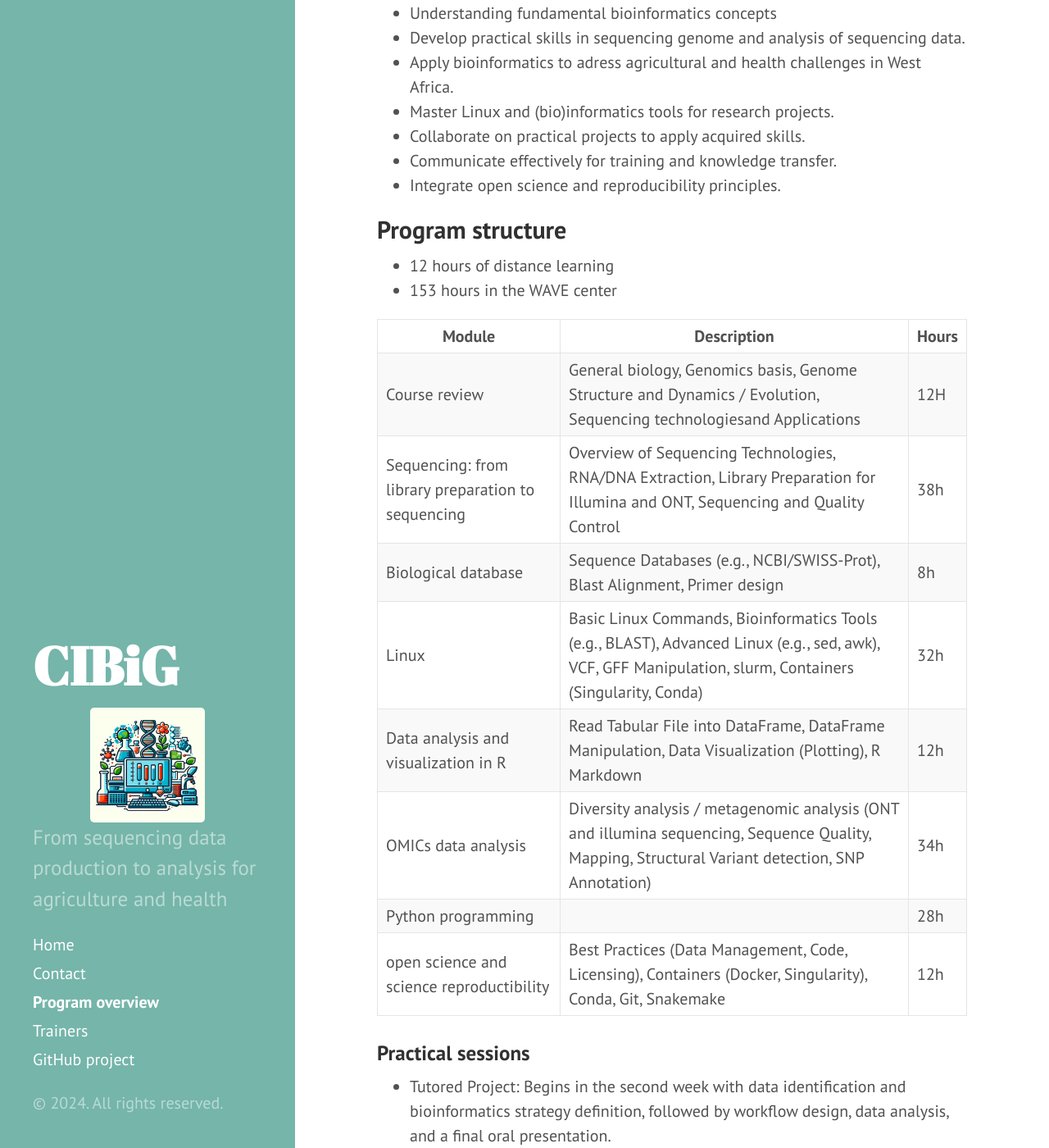
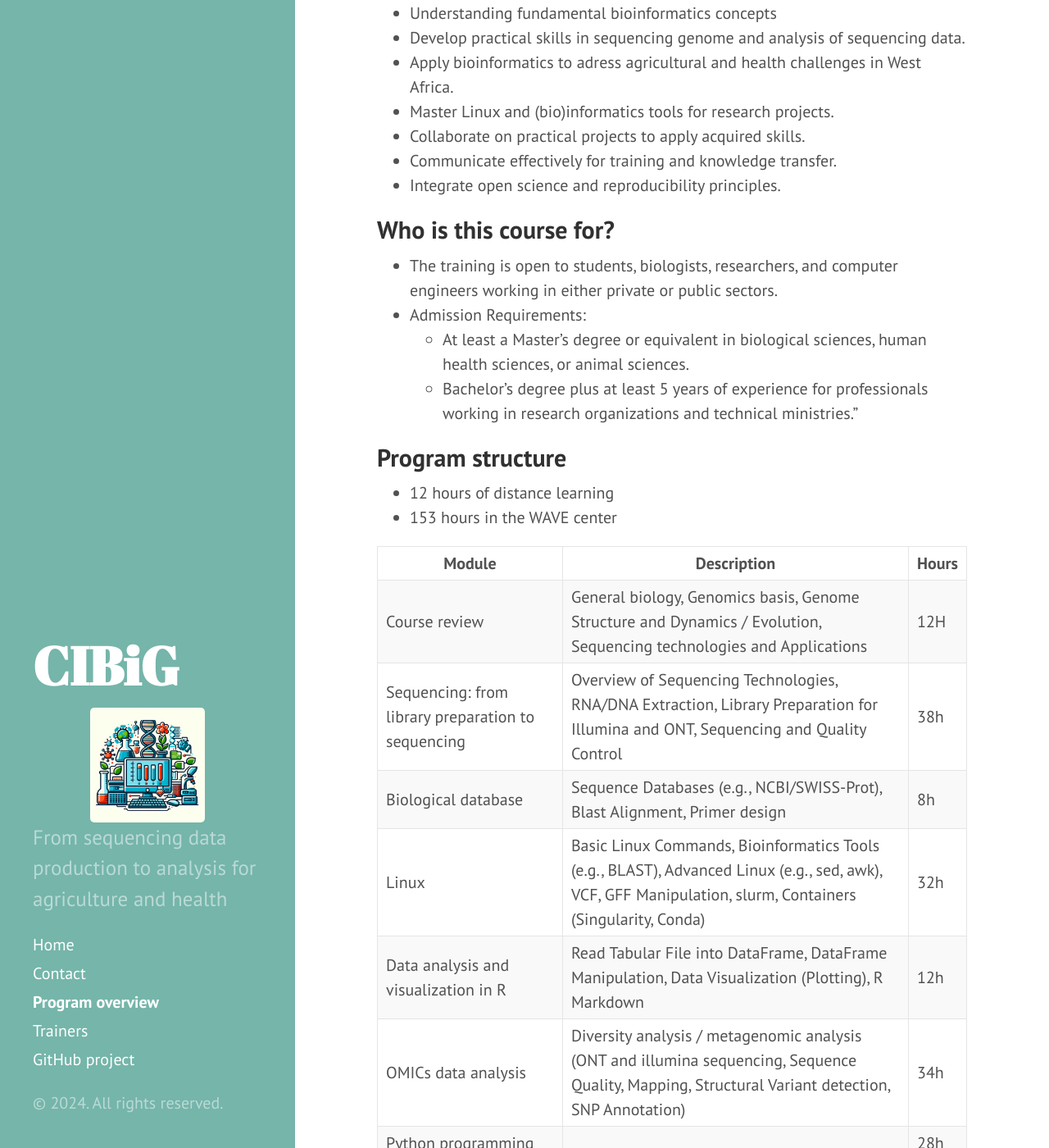
Before and after one commit to CIBiG-Course/CIBiG-course.github.io, a Jekyll site: the page built from docs/description.md, in a window 1280 px wide and 1400 px high, scrolled down 249 px. Shown: the whole window at 82% size. Built offline with Jekyll 4.4.1, drawn with Linux system fonts in a browser that asks for light colours; some of the changed text lies outside the part shown.

Commit message:
update table module

```diff
--- a/docs/description.md
+++ b/docs/description.md
@@ -13,21 +13,28 @@ The certificate provides comprehensive multidisciplinary training in advancing c
 * Communicate effectively for training and knowledge transfer.
 * Integrate open science and reproducibility principles.
 
+## Who is this course for?
+
+* The training is open to students, biologists, researchers, and computer engineers working in either private or public sectors.
+* Admission Requirements:
+  * At least a Master's degree or equivalent in biological sciences, human health sciences, or animal sciences.
+  * Bachelor's degree plus at least 5 years of experience for professionals working in research organizations and technical ministries."
+
 ## Program structure
 
 * 12 hours of distance learning
 * 153 hours in the WAVE center
 
-| Module                   | Description                                                                                                                                              | Hours |
-|--------------------------|----------------------------------------------------------------------------------------------------------------------------------------------------------|----|
-| Course review            | General biology, Genomics basis, Genome Structure and Dynamics / Evolution, Sequencing technologiesand Applications                                      | 12H |
-| Sequencing: from library preparation to sequencing | Overview of Sequencing Technologies, RNA/DNA Extraction, Library Preparation for Illumina and ONT, Sequencing and Quality Control          | 38h |
-| Biological database      | Sequence Databases (e.g., NCBI/SWISS-Prot), Blast Alignment, Primer design                                                                               | 8h |
-| Linux                    | Basic Linux Commands,  Bioinformatics Tools (e.g., BLAST), Advanced Linux (e.g., sed, awk), VCF, GFF Manipulation, slurm, Containers (Singularity, Conda) | 32h |
-| Data analysis and visualization in R | Read Tabular File into DataFrame, DataFrame Manipulation, Data Visualization (Plotting), R Markdown                                                      | 12h |
-| OMICs data analysis | Diversity analysis / metagenomic analysis (ONT and illumina sequencing, Sequence Quality, Mapping, Structural Variant detection, SNP Annotation)         | 34h |
-| Python programming       |                                                                                                                                                          | 28h |
-| open science and science reproductibility | Best Practices (Data Management, Code, Licensing), Containers (Docker, Singularity), Conda, Git, Snakemake                                               | 12h |
+| Module                                             | Description                                                                                                                                               | Hours |
+|----------------------------------------------------|-----------------------------------------------------------------------------------------------------------------------------------------------------------|----|
+| Course review                                      | General biology, Genomics basis, Genome Structure and Dynamics / Evolution, Sequencing technologies and Applications                                      | 12H |
+| Sequencing: from library preparation to sequencing | Overview of Sequencing Technologies, RNA/DNA Extraction, Library Preparation for Illumina and ONT, Sequencing and Quality Control                         | 38h |
+| Biological database                                | Sequence Databases (e.g., NCBI/SWISS-Prot), Blast Alignment, Primer design                                                                                | 8h |
+| Linux                                              | Basic Linux Commands,  Bioinformatics Tools (e.g., BLAST), Advanced Linux (e.g., sed, awk), VCF, GFF Manipulation, slurm, Containers (Singularity, Conda) | 32h |
+| Data analysis and visualization in R               | Read Tabular File into DataFrame, DataFrame Manipulation, Data Visualization (Plotting), R Markdown                                                       | 12h |
+| OMICs data analysis                                | Diversity analysis / metagenomic analysis (ONT and illumina sequencing, Sequence Quality, Mapping, Structural Variant detection, SNP Annotation)          | 34h |
+| Python programming                                 |                                                                                                                                                           | 28h |
+| Science reproductibility                           | Best Practices (Data Management, Code, Licensing), Containers (Docker, Singularity), Conda, Git, Snakemake                                                | 12h |
 
 ### Practical sessions
 
```
